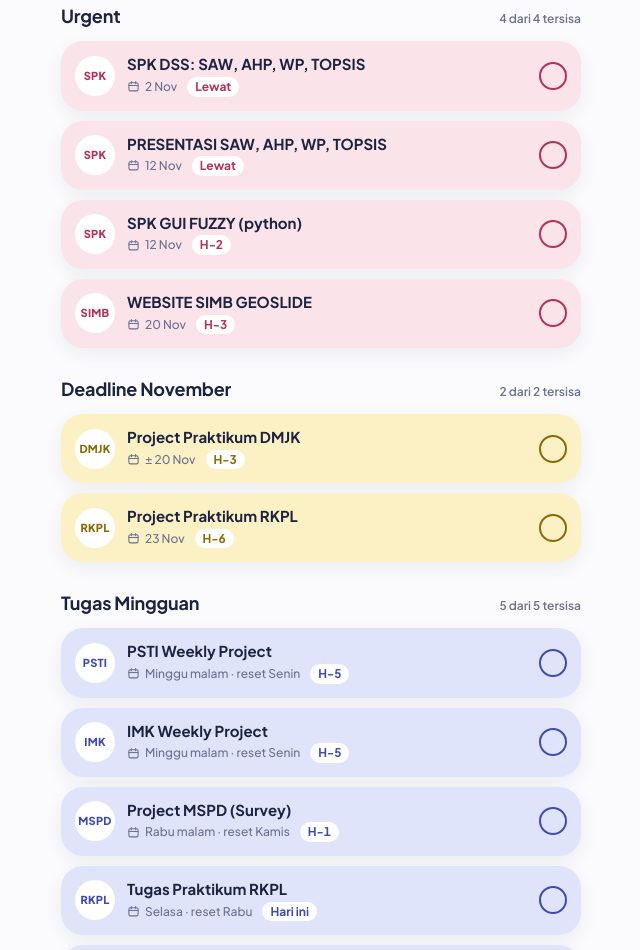
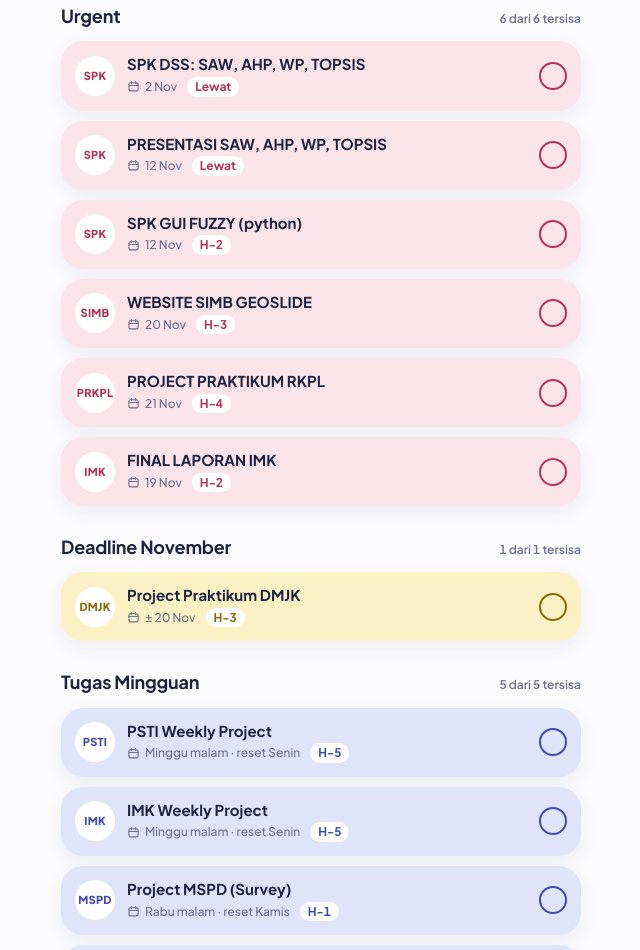
Before and after one commit to cndrmhrdk/to-do-list-statis, a plain HTML site: page index.html in a window 1280 px wide. Shown: the part 557-1507 px from the top of the page, without its empty margins (319-959 px from the left). Drawn offline with Linux system fonts and the light colour scheme.

Commit message:
tambah tugas

```diff
--- a/index.html
+++ b/index.html
@@ -178,11 +178,12 @@ var SECTIONS = [
     { n: "SPK DSS: SAW, AHP, WP, TOPSIS", c: "SPK", when: "2 Nov", date: "2026-11-02" },
     { n: "PRESENTASI SAW, AHP, WP, TOPSIS", c: "SPK", when: "12 Nov", date: "2026-11-12" },
     { n: "SPK GUI FUZZY (python)", c: "SPK", when: "12 Nov", date: "2026-11-19" },
-    { n: "WEBSITE SIMB GEOSLIDE", c: "SIMB", when: "20 Nov", date: "2026-11-20" }
+    { n: "WEBSITE SIMB GEOSLIDE", c: "SIMB", when: "20 Nov", date: "2026-11-20" },
+    { n: "PROJECT PRAKTIKUM RKPL", c: "PRKPL", when: "21 Nov", date: "2026-11-21" },
+    { n: "FINAL LAPORAN IMK", c: "IMK", when: "19 Nov", date: "2026-11-19" }
   ]},
   { id: "nov", cls: "sec-nov", title: "Deadline November", sub: "Urut dari yang terdekat", icon: "cal", tasks: [
     { n: "Project Praktikum DMJK", c: "DMJK", when: "± 20 Nov", date: "2026-11-20" },
-    { n: "Project Praktikum RKPL", c: "RKPL", when: "23 Nov", date: "2026-11-23" },
     { n: "Tugas Etika Profesi", c: "ETK", when: "Kamis, 5 Nov", date: "2026-11-05", vanish: true },
     { n: "Wireframe Project IMK", c: "IMK", when: "Minggu, 15 Nov", date: "2026-11-15", vanish: true },
     { n: "Prototipe Project IMK", c: "IMK", when: "Minggu, 15 Nov", date: "2026-11-15", vanish: true }
```
